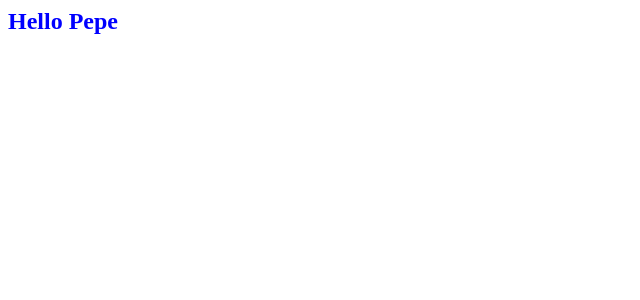
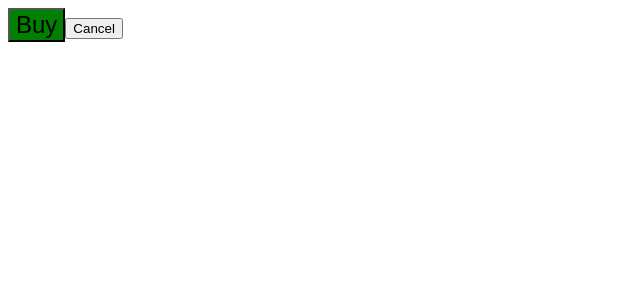
Before and after one commit to elmenda/Curso-React, a React (Create React App) app: page / in a window 1280 px wide. Shown: the top 300 px of the page, without its empty margins (0-640 px from the left). Built offline with nearby package versions, Linux system fonts and the light colour scheme.

Commit message:
1 file modified

```diff
--- a/src/App.js
+++ b/src/App.js
@@ -1,16 +1,20 @@
 import React from 'react';
 import './style.css';
 
-function Hello(props){
-  return (
-    <h2 className="saludo">Hello {props.name}</h2>
-  )
+function MyButton (props) {
+  const styleObject={}
+  if(props.isGrand){
+    styleObject.background = 'green'
+    styleObject.fontSize = '150%'
+  }
+  return <button style = {styleObject}>{props.legend}</button>
 }
 
 export default function App() {
   return (
     <>
-      <Hello name="Pepe" />
+      <MyButton isGrand legend="Buy" />
+      <MyButton legend="Cancel" />
     </>
   );
 }
```
